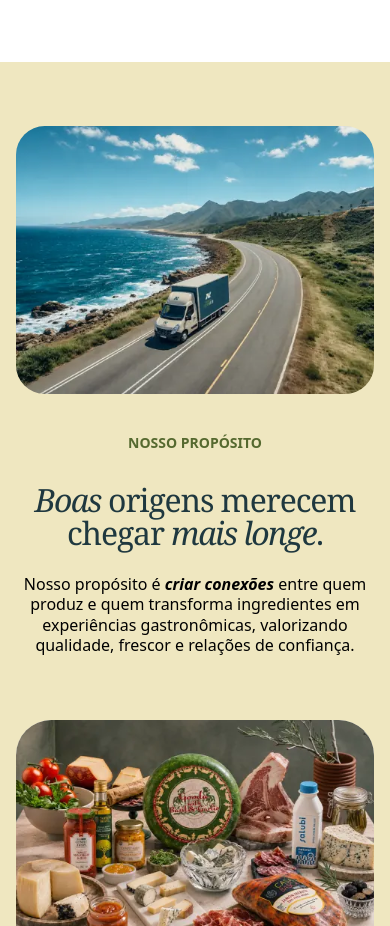
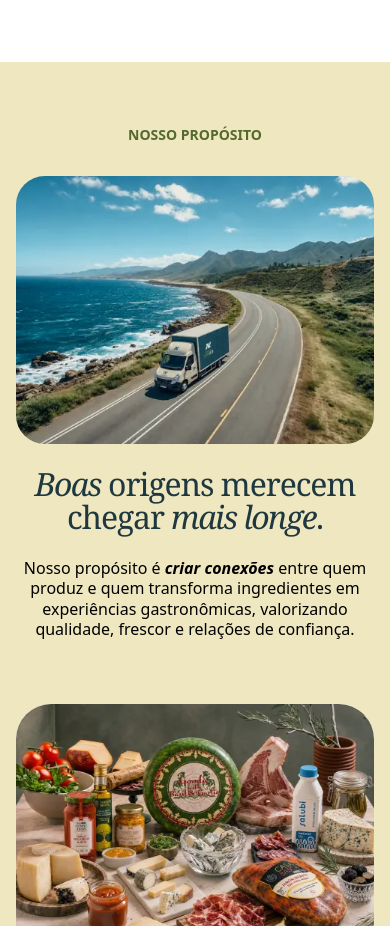
Before and after one commit to joao-pedrogomes/naturee, a React (Vite) app: page /sobre in a window 390 px wide. Shown: the part 1700-2626 px from the top of the page. Built offline with nearby package versions, Linux system fonts and the light colour scheme.

Commit message:
style(about): purpose label above the photo and the title block 24px under it on phones

```diff
--- a/src/pages/About.tsx
+++ b/src/pages/About.tsx
@@ -74,14 +74,17 @@ function About() {
           <div className="grid items-start gap-10 md:grid-cols-2 lg:grid-cols-[calc(669*var(--u))_calc(713*var(--u))] lg:gap-[calc(95*var(--u))]">
             <Picture
               image={page.purpose.image}
-              className="aspect-[4/3] w-full rounded-2xl object-cover lg:aspect-auto lg:h-[calc(499*var(--u))] lg:rounded-[calc(36*var(--u))]"
+              className="aspect-[4/3] w-full rounded-2xl object-cover max-sm:order-2 lg:aspect-auto lg:h-[calc(499*var(--u))] lg:rounded-[calc(36*var(--u))]"
             />
             {/* The column is as wide as the title's longest line (w-fit); the paragraph (w-0 + min-w-full) takes that width, so the text ends where the title ends. */}
-            <div className="lg:w-fit lg:pt-[calc(24*var(--u))]">
-              <SectionLabel>{page.purpose.label}</SectionLabel>
-              <Heading text={page.purpose.title} className="mt-8 text-title text-teal lg:mt-[calc(70*var(--u))] lg:leading-[0.935]" />
-              {/* Four hand-broken lines at 24u: with the title's width as the box, these breaks give the most even word spacing. */}
-              <JustifiedLines handBroken text={page.purpose.text} className={`mt-6 lg:mt-[calc(28*var(--u))] lg:w-0 lg:min-w-full ${PARAGRAPH} lg:text-[length:clamp(0.8rem,calc(24*var(--u)),3.5rem)] lg:leading-[1.3] [&_em]:font-bold`} />
+            <div className="max-sm:contents lg:w-fit lg:pt-[calc(24*var(--u))]">
+              <SectionLabel className="max-sm:order-1 max-sm:-mb-2">{page.purpose.label}</SectionLabel>
+              {/* Phones: only the label goes above the photo; this wrapper keeps the title and text together below it. It has no box from sm up. */}
+              <div className="contents max-sm:order-3 max-sm:-mt-4 max-sm:block">
+                <Heading text={page.purpose.title} className="mt-8 text-title text-teal max-sm:mt-0 lg:mt-[calc(70*var(--u))] lg:leading-[0.935]" />
+                {/* Four hand-broken lines at 24u: with the title's width as the box, these breaks give the most even word spacing. */}
+                <JustifiedLines handBroken text={page.purpose.text} className={`mt-6 lg:mt-[calc(28*var(--u))] lg:w-0 lg:min-w-full ${PARAGRAPH} lg:text-[length:clamp(0.8rem,calc(24*var(--u)),3.5rem)] lg:leading-[1.3] [&_em]:font-bold`} />
+              </div>
             </div>
           </div>
           <div className="mt-16 lg:mt-[calc(153*var(--u))]">
```
